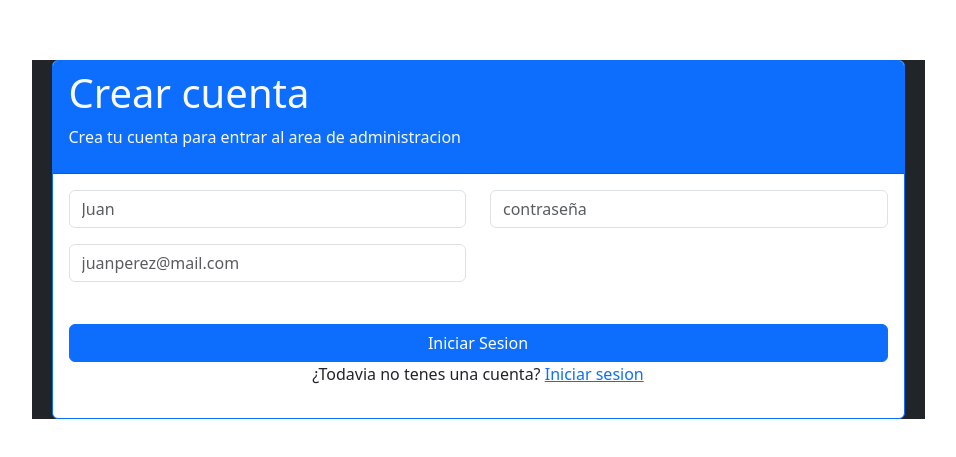
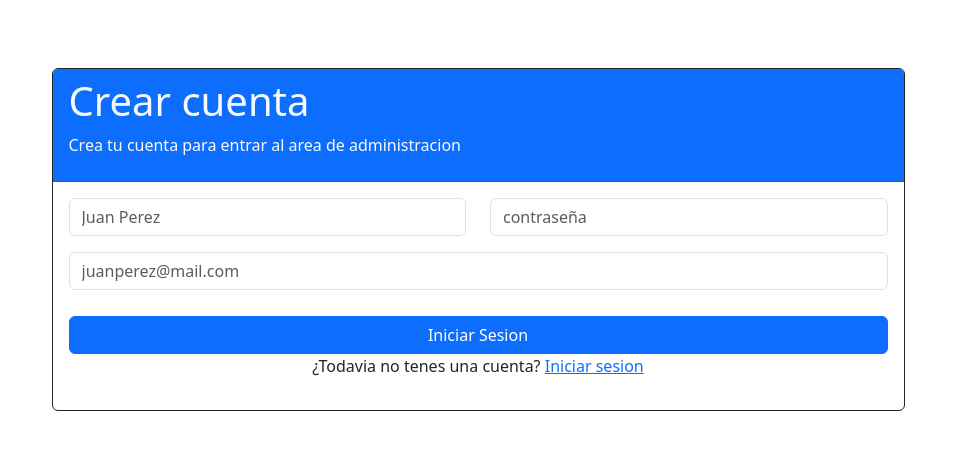
Before and after one commit to Aris13lo/reserva-resto, a React (Vite) app: page /Register in a window 1280 px wide. Shown: the part 161-618 px from the top of the page, without its empty margins (162-1118 px from the left). Built offline with nearby package versions, Linux system fonts and the light colour scheme.

Commit message:
se hicieron nuevas validaciones

```diff
--- a/src/App.jsx
+++ b/src/App.jsx
@@ -2,7 +2,7 @@
 import { useState } from "react";
 import { BrowserRouter, Routes, Route } from "react-router-dom";
 import LoginRegister from "./pages/LoginRegister";
-import Register from "./components/Register"
+import Register from "./components/Register";
 //import ProtectedRoutes from "./routes/ProtectedRoutes";
 //import LoginScreen from "./pages/LoginScreen";
 //import RoutesDos from "./routes/RoutesDos";
--- a/src/components/Login.jsx
+++ b/src/components/Login.jsx
@@ -3,7 +3,7 @@ import React, { useState } from "react";
 import { NavLink } from "react-router-dom";
 import { useNavigate } from "react-router-dom";
 import { authLogin } from "../helpers/ApiLogin";
-//import MessageApp from "../components/MessageApp";
+import MessageApp from "../components/MessageApp";
 import "../css/login.css";
 
 
@@ -48,13 +48,7 @@ const Login = ({ iniciarSesion, guardarUsuario, registro }) => {
       <div className="container container-login">
         <div className="row px-2">
           <div className="col-12 col-md-4 offset-md-4 card-login">
-            {/* <div className="d-flex justify-content-center align-items-center">
-              <img src={logo} alt="logo" />
-            </div> */}
             <h3 className="text-center mt-2">
-              <span>
-                <i className="fa fa-user-circle" aria-hidden="true"></i>
-              </span>
               Inicio de sesión
             </h3>
             <form onSubmit={handleLogin}>
@@ -62,6 +56,7 @@ const Login = ({ iniciarSesion, guardarUsuario, registro }) => {
                 <label className='sr-only'>User</label>
                 <input
                   type="email"
+                  placeholder="juanperez@mail.com"
                   className="form-control"
                   value={inputCorreo}
                   onChange={(e) => setInputCorreo(e.target.value)}
@@ -71,6 +66,7 @@ const Login = ({ iniciarSesion, guardarUsuario, registro }) => {
                 <label className='sr-only' >Password</label>
                 <input
                   type="password"
+                  placeholder="contraseña"
                   className="form-control"
                   value={inputPassword}
                   onChange={(e) => setInputPassword(e.target.value)}
--- a/src/components/Register.jsx
+++ b/src/components/Register.jsx
@@ -1,16 +1,28 @@
 
 import {  NavLink } from "react-router-dom";
 import { Form, Button, Row, Col, Card } from "react-bootstrap";
-//import { useForm } from "react-hook-form";
-import "../css/Register.css"
 import { authRegister } from "../helpers/ApiRegister"
 import { useState } from "react";
+import "../css/Register.css"
 
 
-const App = () => {
+const Register = () => {
+    // const [nombre, setNombre] = useState ("")
+    // const [contraseña, setContraseña] = useState ("")
+    // const [correo, setCorreo] = useState ("")
+    // const [errors, setErrors] = useState (false)
 
   const handleSubmit = async (e) => {
     e.preventDefault();
+
+    // if (nombre === "" || contraseña === "" || correo === "" ) {
+    //     setErrors(true)
+    //     return
+    // }
+    // setErrors(false)
+
+    // setUser([nombre])
+
     const usuario={
         nombre: values.nombre,
         correo: values.correo,
@@ -38,79 +50,88 @@ const App = () => {
 
   return (
     <>
-    <div className='bg-dark'>
+    <div className='bg-gold'>
       <div className='container container-register'>
         <div className='row px-2' >
         <div className='card-register'>
-        <Card border="primary">
+        <Card border="dark">
       <Card.Header className="bg-primary text-light card-titulo">
       <h1>Crear cuenta</h1>
           <p>Crea tu cuenta para entrar al area de administracion</p>
       </Card.Header>
       <Card.Body>
         <Form noValidate onSubmit={handleSubmit}>
+
           <Row className="mb-3">
+
             <Form.Group
               as={Col}
               md="6"
               controlId="validationNombre"
               className="mb-3"
             >
-              <Form.Label className='sr-only'  >Nombre</Form.Label>
+              <Form.Label className='sr-only'>Nombre y Apellido</Form.Label>
               <Form.Control
                 required
                 type="text"
-                placeholder="Juan"
+                placeholder="Juan Perez"
                 value={values.nombre}
+                //onChange={e => setNombre (e.target.value)}
                 name="nombre"
                 onChange={handleChange}
+              />
 
-              />
             </Form.Group>
+
             <Form.Group
               as={Col}
               md="6"
-              controlId="validationApellido"
+              controlId="validationContraseña"
               className="mb-3"
             >
-
               <Form.Label className='sr-only'  >CONTRASEÑA</Form.Label>
               <Form.Control
                 required
                 type="password"
                 placeholder="contraseña"
                 value={values.password}
+                //onChange={e => setContraseña (e.target.value)}
                 name="password"
                 onChange={handleChange}
-
               />
             </Form.Group>
+
             <Form.Group
               as={Col}
-              md="6"
+              md="12"
               controlId="validationEmail"
-              className="mb-3"
+              className="mb-"
             >
-              <Form.Label className='sr-only' >Correo</Form.Label>
+              <Form.Label className='sr-only'>Correo</Form.Label>
               <Form.Control
                 required
                 type="email"
                 placeholder="juanperez@mail.com"
                 value={values.correo}
+                //onChange={e => setCorreo (e.target.value)}
                 name="correo"
                 onChange={handleChange}
-
               />
             </Form.Group>
+
           </Row>
+
           <Button type="submit">Iniciar Sesion</Button>
           <p className='error escondido' >Error al registrarse</p>
+
         </Form>
+
         <p>¿Todavia no tenes una cuenta? <NavLink to="/Login">Iniciar sesion</NavLink> </p>
       </Card.Body>
     </Card>
         </div>
         </div>
+        {/* {errors && <p>Todos los campos son obligatorios</p> } */}
       </div>
     </div>
     </>
@@ -118,4 +139,173 @@ const App = () => {
   )
 }
 
-export default App;
+export default Register;
+
+
+
+// import '../css/Register.css'
+// import { NavLink } from "react-router-dom";
+// import { Form, Button, Row, Col, Card } from "react-bootstrap";
+// import { useForm } from "react-hook-form";
+// //import Swal from "sweetalert";
+// import { authRegister } from "../helpers/ApiRegister"
+
+
+// const Register = () => {
+
+//   const {
+//     register,
+//     handleSubmit,
+//     formState: { errors }, reset
+//   } = useForm();
+
+// //   const onSubmit = (data) => {
+// //     console.log(data);
+// //     Swal.fire(
+// //       "Datos enviados",
+// //       "Los datos fueron enviados correctamente",
+// //       "success"
+// //     );
+// //     reset();
+// //   };
+
+
+
+//   return (
+//     <>
+//     <div className='bg-gold'>
+//       <div className='container container-register'>
+//         <div className='row px-2' >
+//         <div className='card-register'>
+//         <Card border="dark">
+//       <Card.Header className="bg-primary text-light card-titulo">
+//       <h1>Crear cuenta</h1>
+//           <p>Crea tu cuenta para entrar al area de administracion</p>
+//       </Card.Header>
+//       <Card.Body>
+//         <Form  onSubmit={handleSubmit(authRegister)}>
+//           <Row className="mb-3">
+
+//             <Form.Group
+//               as={Col}
+//               md="6"
+//               controlId="validationNombre"
+//               className="mb-3"
+//             >
+//               <Form.Label className='sr-only'>Nombre y Apellido</Form.Label>
+//               <Form.Control
+//                 required
+//                 type="text"
+//                 placeholder="Juan Perez"
+//                 {...register("nombre", {
+//                   required: "El nombre es obligatorio",
+//                   minLength: {
+//                     value: 2,
+//                     message: "La cantidad minima de caracteres es 2",
+//                   },
+//                   maxLength: {
+//                     value: 50,
+//                     message: "La cantidad maxima de caracteres es 50",
+//                   },
+//                 })}
+//               />
+//               <Form.Text className="text-danger">
+//                 {errors.nombre?.message}
+//               </Form.Text>
+//             </Form.Group>
+
+//             {/* <Form.Group
+//               as={Col}
+//               md="6"
+//               controlId="validationApellido"
+//               className="mb-3"
+//             >
+//               <Form.Label className='sr-only'  >Apellido</Form.Label>
+//               <Form.Control
+//                 required
+//                 type="text"
+//                 placeholder="Perez"
+//                 {...register("apellido", {
+//                   required: "El apellido es obligatorio",
+//                   minLength: {
+//                     value: 2,
+//                     message: "La cantidad minima de caracteres es 2",
+//                   },
+//                   maxLength: {
+//                     value: 50,
+//                     message: "La cantidad maxima de caracteres es 50",
+//                   },
+//                 })}
+//               />
+//               <Form.Text className="text-danger">
+//                 {errors.apellido?.message}
+//               </Form.Text>
+//             </Form.Group> */}
+
+//             <Form.Group
+//               as={Col}
+//               md="6"
+//               controlId="validationDNI"
+//               className="mb-3"
+//             >
+//               <Form.Label className='sr-only'>Password</Form.Label>
+//               <Form.Control
+//                 required
+//                 type="number"
+//                 placeholder="Contraseña"
+//                 {...register("password", {
+//                   required: "La contraseña es obligatorio",
+//                   pattern: {
+//                     value: /^\d{7,8}(?:[-\s]\d{4})?$/,
+//                     message: "Debe ingresar una contraseña valido de 7 a 8 caracteres",
+//                   },
+//                 })}
+//               />
+//               <Form.Text className="text-danger">
+//                 {errors.contraseña?.message}
+//               </Form.Text>
+//             </Form.Group>
+
+//             <Form.Group
+//               as={Col}
+//               md="12"
+//               controlId="validationEmail"
+//               className="mb-3"
+//             >
+//               <Form.Label className='sr-only'>Email</Form.Label>
+//               <Form.Control
+//                 required
+//                 type="email"
+//                 placeholder="juanperez@mail.com"
+//                 {...register("email", {
+//                   required: "El email es obligatorio",
+//                   pattern: {
+//                     value:
+//                       /^[a-z0-9!#$%&'*+/=?^_`{|}~-]+(?:\.[a-z0-9!#$%&'*+/=?^_`{|}~-]+)*@(?:[a-z0-9](?:[a-z0-9-]*[a-z0-9])?\.)+[a-z0-9](?:[a-z0-9-]*[a-z0-9])?$/,
+//                     message: "Debe ingresar un email valido",
+//                   },
+//                 })}
+//               />
+//               <Form.Text className="text-danger">
+//                 {errors.email?.message}
+//               </Form.Text>
+//             </Form.Group>
+
+//           </Row>
+//           <Button type="submit">Iniciar Sesion</Button>
+//           <p className='error escondido' >Error al registrarse</p>
+//         </Form>
+
+//         <p>¿Todavia no tenes una cuenta? <NavLink to="/Login">Iniciar sesion</NavLink> </p>
+//       </Card.Body>
+//     </Card>
+//         </div>
+//         </div>
+//       </div>
+//     </div>
+//     </>
+
+//   )
+// }
+
+// export default Register;
--- a/src/components/Validator.js
+++ /dev/null
@@ -1,5 +0,0 @@
-const edadValidator = (value) => {
-    return value <= 18 && value >= 65;
-}
-
-export {edadValidator};
--- a/src/css/Login.css
+++ b/src/css/Login.css
@@ -1,5 +1,5 @@
 
-body {
+/* body {
     background-color: #7c6f55;
     margin: 0;
     font-family: 'Segoe UI', Tahoma, Geneva, Verdana, sans-serif;
@@ -8,9 +8,9 @@ body {
     align-items: center;
     min-height: 100svh;
     font-size: larger;
-}
+} */
 
-.container-login {
+ .container-login {
     height: 100vh;
     display: flex;
     flex-direction: column;
@@ -24,11 +24,11 @@ body {
     background-color: white;
   }
 
-  .card-login img {
+  /* .card-login img {
     width: 20%;
-  }
+  }  */
 
-  button{
+  /* button{
     background-color: #7c6f55;
     color: white;
     font-weight: bold;
@@ -49,4 +49,4 @@ body {
     width: 1px;
     height: 1px;
     overflow: hidden;
-  }
+  } */
```
